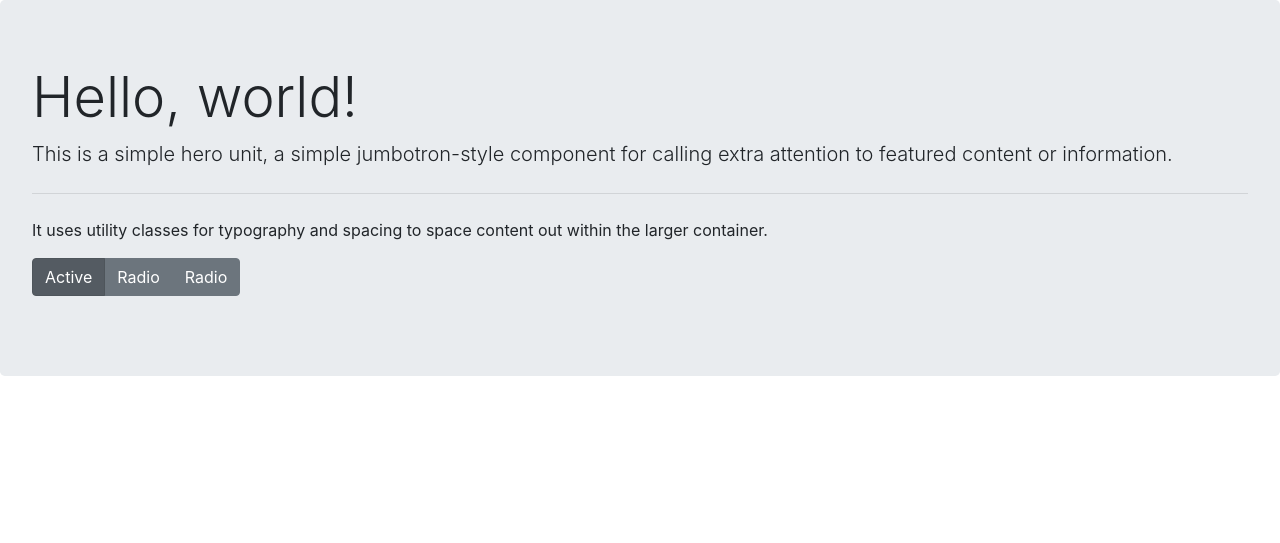
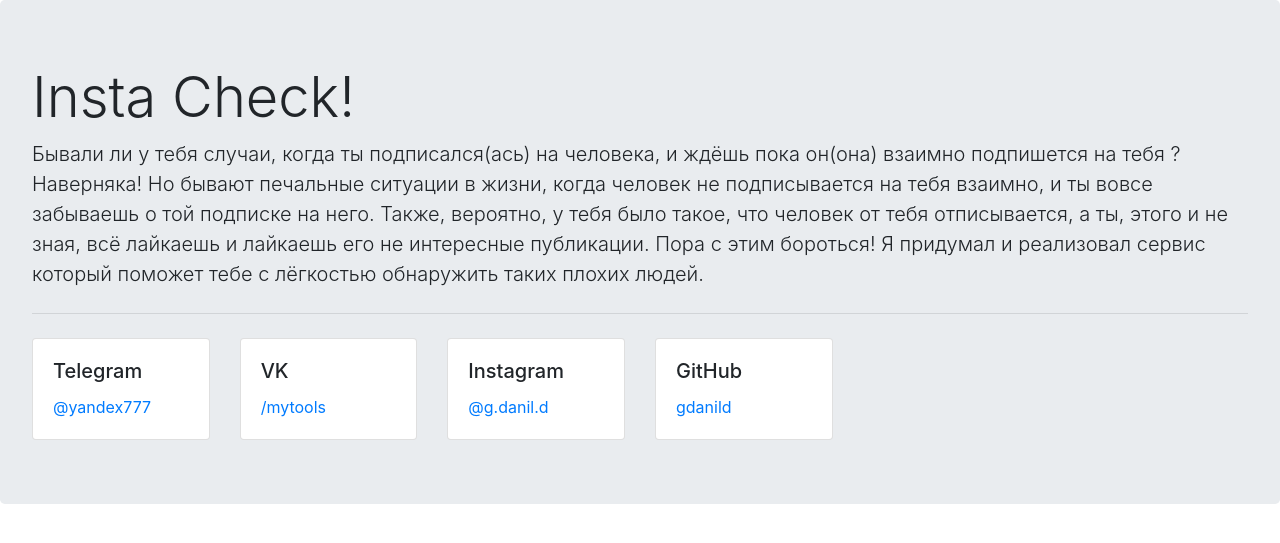
Before and after one commit to gdanild/insta, a Flask app: page /about_us in a window 1280 px wide. Shown: the top 543 px of the page. Run offline with Flask 2, Linux system fonts and the light colour scheme; some libraries are stand-ins or nearby versions.

Commit message:
about me

```diff
--- a/web/templates/about_us.html
+++ b/web/templates/about_us.html
@@ -15,23 +15,48 @@
 </head>
 <body>
     <div class="jumbotron">
-      <h1 class="display-4">Hello, world!</h1>
-      <p class="lead">This is a simple hero unit, a simple jumbotron-style component for calling extra attention to featured content or information.</p>
+      <h1 class="display-4">Insta Check!</h1>
+      <p class="lead">
+        Бывали ли у тебя случаи, когда ты подписался(ась) на человека, и ждёшь пока он(она) взаимно подпишется на тебя ? Наверняка! Но бывают печальные ситуации в жизни, когда человек не подписывается на тебя взаимно, и ты вовсе забываешь о той подписке на него. Также, вероятно, у тебя было такое, что человек от тебя отписывается, а ты, этого и не зная, всё лайкаешь и лайкаешь его не интересные публикации.
+        Пора с этим бороться!
+        Я придумал и реализовал сервис который поможет тебе с лёгкостью обнаружить таких плохих людей.
+      </p>
       <hr class="my-4">
-      <p>It uses utility classes for typography and spacing to space content out within the larger container.</p>
-      <p class="lead">
-        <div class="btn-group btn-group-toggle" data-toggle="buttons">
-          <label class="btn btn-secondary active">
-            <input type="radio" name="options" id="option1" autocomplete="off" checked> Active
-          </label>
-          <label class="btn btn-secondary">
-            <input type="radio" name="options" id="option2" autocomplete="off"> Radio
-          </label>
-          <label class="btn btn-secondary">
-            <input type="radio" name="options" id="option3" autocomplete="off"> Radio
-          </label>
+        <div class = "row">
+            <div class = "col-md-2">
+                <div class="card">
+                  <div class="card-body">
+                    <h5 class="card-title">Telegram</h5>
+                    <a href="https://t.me/yandex777" class="card-link">@yandex777</a>
+                  </div>
+                </div>
+            </div>
+            <div class = "col-md-2">
+                <div class="card">
+                  <div class="card-body">
+                    <h5 class="card-title">VK</h5>
+                    <a href="https://vk.com/mytools" class="card-link">/mytools</a>
+                  </div>
+                </div>
+            </div>
+            <div class = "col-md-2">
+                <div class="card">
+                  <div class="card-body">
+                    <h5 class="card-title">Instagram</h5>
+                    <a href="https://www.instagram.com/g.danil.d/" class="card-link">@g.danil.d</a>
+                  </div>
+                </div>
+            </div>
+
+            <div class = "col-md-2">
+                <div class="card">
+                  <div class="card-body">
+                    <h5 class="card-title">GitHub</h5>
+                    <a href="https://github.com/gdanild" class="card-link">gdanild</a>
+                  </div>
+                </div>
+            </div>
         </div>
-      </p>
     </div>
 </body>
 </html>
--- a/web/templates/result.html
+++ b/web/templates/result.html
@@ -21,6 +21,9 @@
     <title>check result!</title>
 </head>
 <body>
+    {% if status == False %}
+    <div class="alert alert-danger" role="alert">Вы не можете полностью пользоватся функциями, так-как не ввели пароль</div>
+    {% endif %}
     <div class = "container">
         <table class="table">
           <thead>
```
Also changed, not shown: web/templates/main.html (+2 -18 lines).
